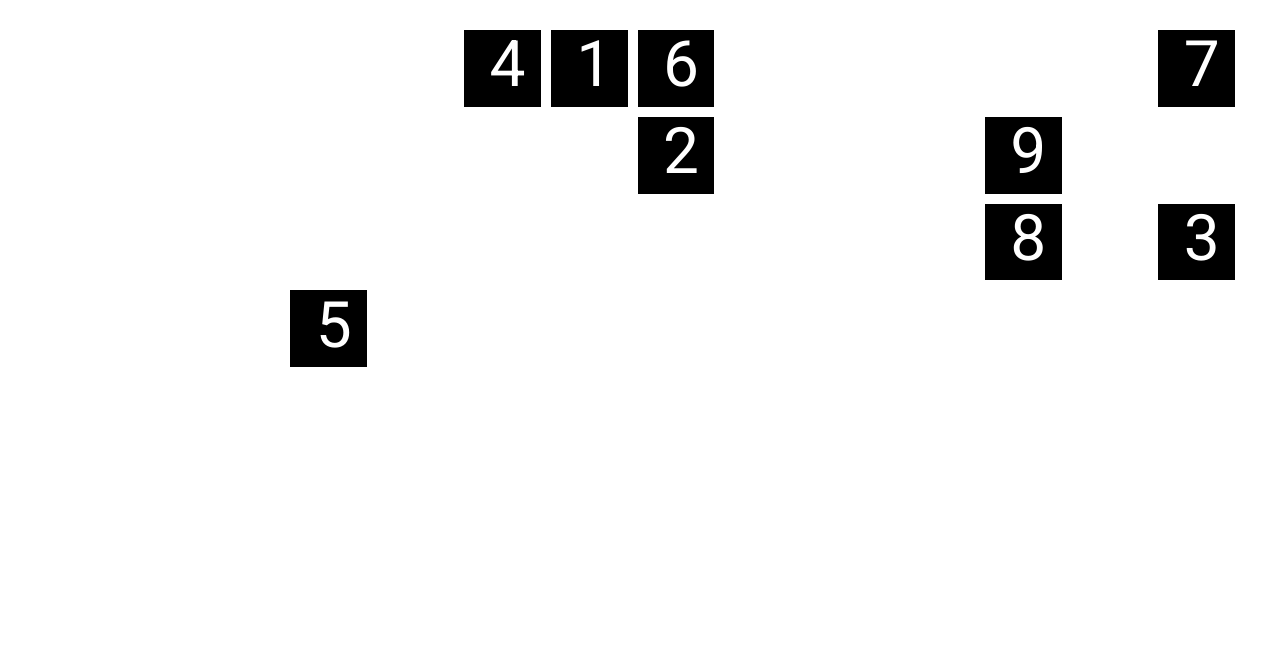
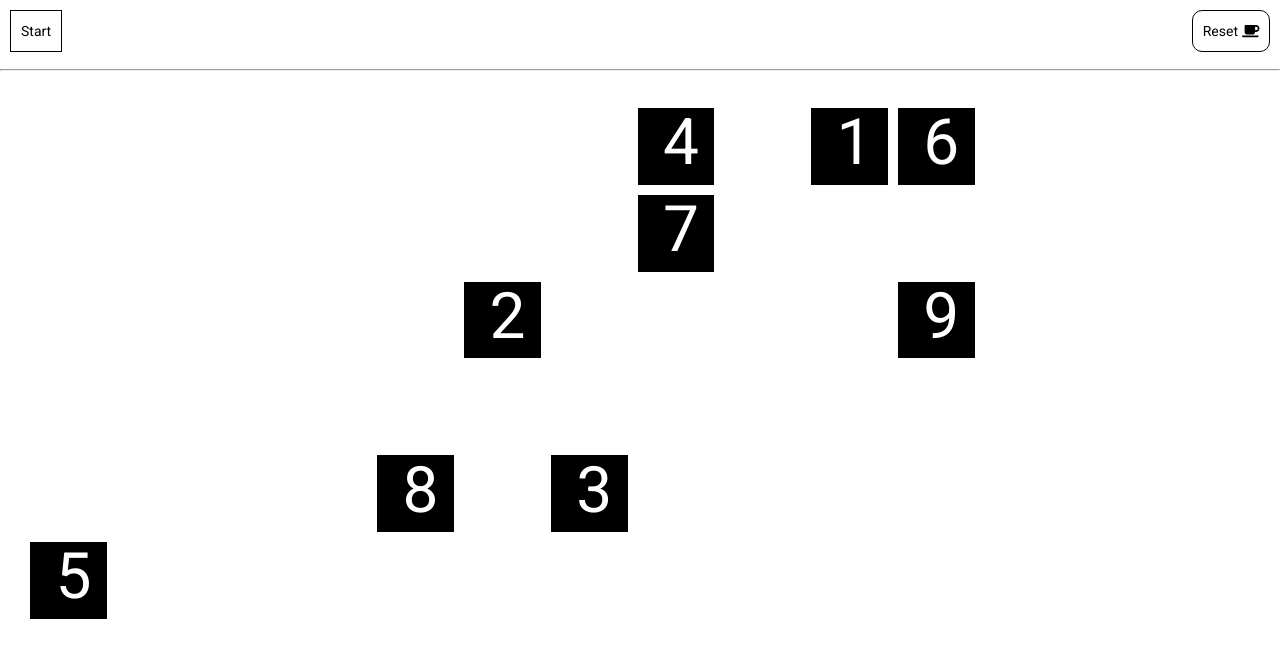
Before and after one commit to nhleto/Angular-CV-Maker, an Angular app: page / in a window 1280 px wide. Shown: the top 658 px of the page. Built offline with nearby package versions, Linux system fonts and the light colour scheme.

Commit message:
add header + font awesome

```diff
--- a/package.json
+++ b/package.json
@@ -21,6 +21,9 @@
     "@angular/platform-browser": "~11.2.7",
     "@angular/platform-browser-dynamic": "~11.2.7",
     "@angular/router": "~11.2.7",
+    "@fortawesome/angular-fontawesome": "^0.8.2",
+    "@fortawesome/fontawesome-svg-core": "^1.2.34",
+    "@fortawesome/free-solid-svg-icons": "^5.15.2",
     "rxjs": "~6.6.0",
     "tslib": "^2.0.0",
     "zone.js": "~0.11.3"
--- a/src/app/app.component.html
+++ b/src/app/app.component.html
@@ -1 +1,2 @@
+<app-header></app-header>
 <app-grid></app-grid>
--- a/src/app/grid/grid.component.ts
+++ b/src/app/grid/grid.component.ts
@@ -8,13 +8,14 @@ import { WindowService } from '../Services/window.service';
   styleUrls: ['./grid.component.scss'],
 })
 export class GridComponent implements OnInit, OnDestroy {
-  Tiles: number[] = [...Array(49).keys()];
+  Tiles: number[] = [...Array(75).keys()];
   resizeSubscription$!: Subscription;
   width = window.innerWidth;
   height = window.innerHeight;
   chosenTiles: number[] = [];
   resetTiles = false;
   score = 0;
+  gameDifficulty = 9;
 
   constructor(private windowResize: WindowService) {}
 
@@ -30,7 +31,7 @@ export class GridComponent implements OnInit, OnDestroy {
   }
 
   randomNumber() {
-    [...Array(9)].map((_, i) => {
+    [...Array(this.gameDifficulty)].map((_, i) => {
       let x = Math.floor(Math.random() * this.Tiles.length);
       this.chosenTiles.push(this.recur(x, this.chosenTiles));
     });
--- /dev/null
+++ b/src/app/header/header.component.html
@@ -0,0 +1,10 @@
+<header>
+  <nav>
+    <div class="nav start">Start</div>
+    <div class="nav end">
+      Reset
+      <fa-icon [icon]="faCoffee"></fa-icon>
+    </div>
+  </nav>
+</header>
+<hr>
--- /dev/null
+++ b/src/app/header/header.component.scss
@@ -0,0 +1,13 @@
+nav{
+  display: flex;
+  justify-content: space-between;
+}
+
+.nav{
+  margin: 10px;
+  padding: 10px;
+  border: 1px solid black;
+  &.end{
+    border-radius: 10px;
+  }
+}
--- /dev/null
+++ b/src/app/header/header.component.ts
@@ -0,0 +1,19 @@
+import { Component, OnInit } from '@angular/core';
+import { faCoffee } from '@fortawesome/free-solid-svg-icons';
+
+
+
+@Component({
+  selector: 'app-header',
+  templateUrl: './header.component.html',
+  styleUrls: ['./header.component.scss']
+})
+export class HeaderComponent implements OnInit {
+  faCoffee = faCoffee;
+
+  constructor() { }
+
+  ngOnInit(): void {
+  }
+
+}
--- a/src/app/tile/tile.component.html
+++ b/src/app/tile/tile.component.html
@@ -1,4 +1,4 @@
-<div>
+<div *ngIf="correctTile">
   <div (click)="interactWithTiles()" [ngClass]="{ flex: chosen }">
     <div class="table">
       <div class="table-cell">
--- a/src/app/tile/tile.component.ts
+++ b/src/app/tile/tile.component.ts
@@ -19,11 +19,11 @@ export class TileComponent implements OnInit, ITile {
   text!: string;
   displayIndex = 0;
   chosen!: boolean;
+  correctTile = true;
 
   constructor() {}
 
   ngOnInit(): void {
-    console.log(this.startGame, 'in tile component');
     this.text = this.index.toString();
     this.calcIndex();
   }
@@ -42,7 +42,7 @@ export class TileComponent implements OnInit, ITile {
   private calculateReset() {
     if (this.childScore + 1 === this.tileCollection.indexOf(this.index) + 1) {
       console.log('dont reset');
-      // this.sendTileState(true);
+      this.sendTileState(true);
       this.sendScore(this.childScore + 1);
     } else {
       this.sendTileState(false);
@@ -52,6 +52,9 @@ export class TileComponent implements OnInit, ITile {
   }
 
   private sendTileState(input: boolean) {
+    if (input){
+      this.correctTile = false;
+    }
     this.returnedValue.emit(input);
   }
 
```
Also changed, not shown: src/app/app.module.ts (+13 -10 lines), 2 other files (tests, documents, lock files or other folders).
